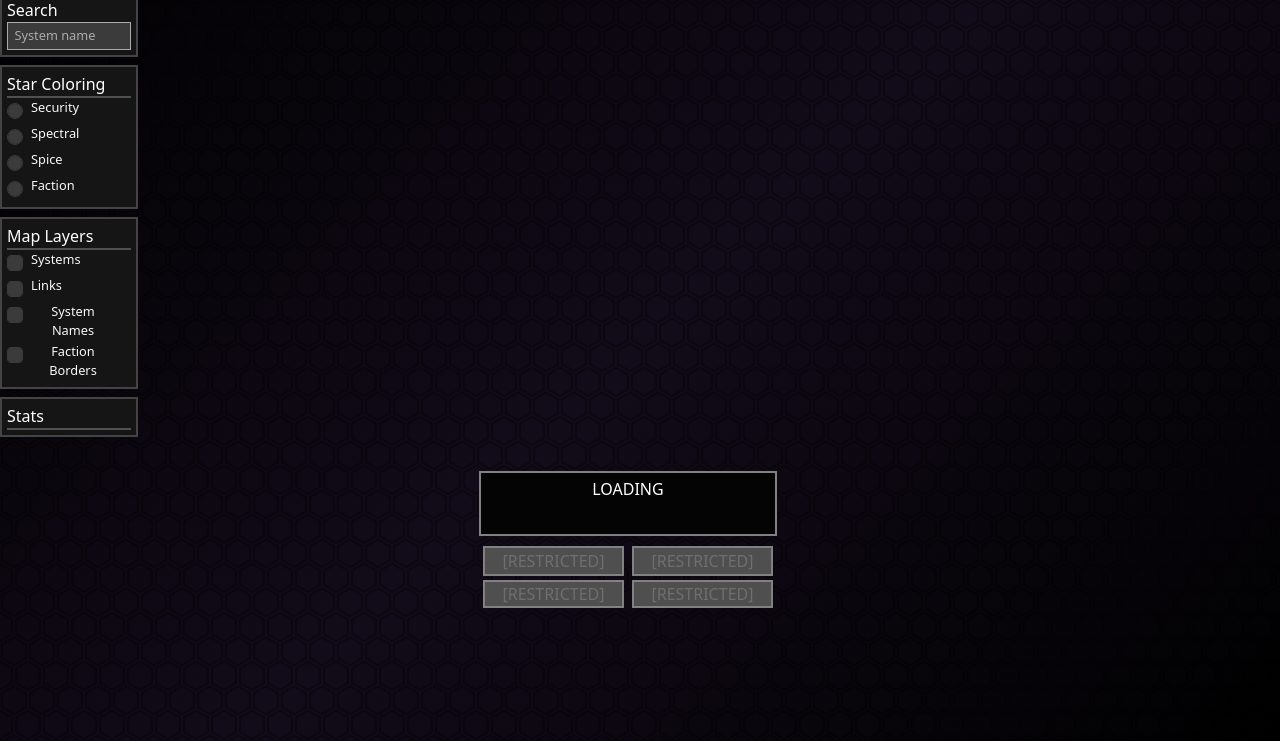
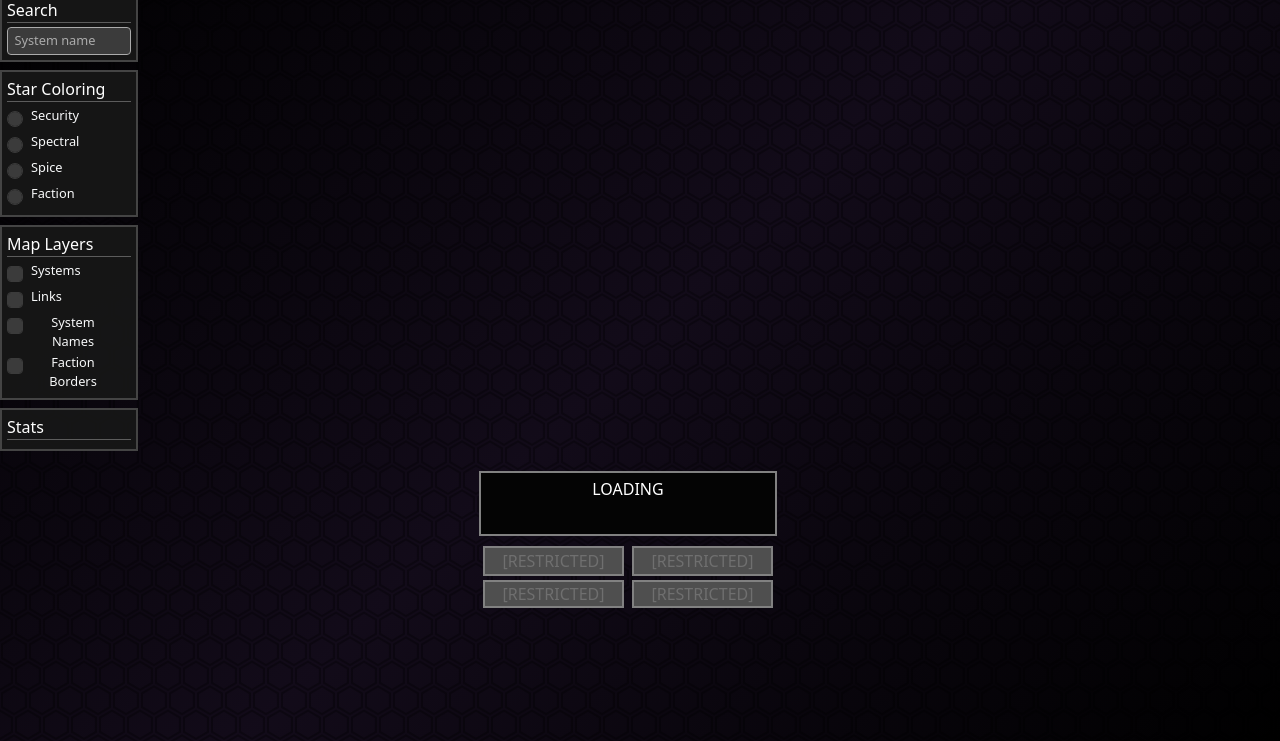
Before and after one commit to DeCEll-1/StarscapeMap, a plain HTML site: page index.html in a window 1280 px wide. Shown: the part 59-800 px from the top of the page. Drawn offline with nearby package versions, Linux system fonts and the light colour scheme.

Commit message:
Refactor menu containers to use data-title attribute
Replaces explicit label and hr elements in map menu containers with a CSS-based title using the data-title attribute. This streamlines the HTML structure and centralizes menu section titles styling in MapCSS.css.

```diff
--- a/css/MapCSS.css
+++ b/css/MapCSS.css
@@ -6,6 +6,17 @@
     border-radius: 0px;
     padding: 5px;
 }
+
+.map-menu-container::before {
+    content: attr(data-title);
+    display: inline-block;
+    width: 100%;
+    border: 0px solid #5c5c5c;
+    border-bottom-width: 1px;
+    margin-bottom: 4px;
+    pointer-events: none;
+}
+
 
 * {
     user-select: none;
--- a/index.html
+++ b/index.html
@@ -115,12 +115,9 @@
             <div id="mapCanvas" class="w-100 h-100" style="height:100vh; position:relative;">
                 <div class="position-absolute canvas-ignore" style="width:22%">
                     <div class="position-absolute" style="width:49%">
-                        <div class="map-menu-container input-group-sm" style="">
-                            <div class="">
-                                <label for="">Search</label>
-                                <input type="text" class="form-control map-menu-input-text" autocomplete="off"
-                                    placeholder="System name" aria-label="System name" id="TBSystemSearch">
-                            </div>
+                        <div class="map-menu-container input-group-sm" style="" data-title="Search">
+                            <input type="text" class="form-control map-menu-input-text" autocomplete="off"
+                                placeholder="System name" aria-label="System name" id="TBSystemSearch">
 
                             <div id="loadingStatus" style="visibility: hidden; height: 0;">
                                 <label id="loadingText" for="loadingAnimation"></label>
@@ -130,9 +127,7 @@
                             </div>
                         </div>
 
-                        <div class="map-menu-container input-group-sm mt-2" style="">
-                            <label>Star Coloring</label>
-                            <hr class="m-0" style="border: 1px solid white;">
+                        <div class="map-menu-container input-group-sm mt-2" style="" data-title="Star Coloring">
 
                             <div class="form-check form-check-inline text-center">
                                 <input class="form-check-input form-control" type="radio" name="StarColoring"
@@ -159,9 +154,7 @@
                             </div>
                         </div>
 
-                        <div class="map-menu-container input-group-sm mt-2" style="">
-                            <label>Map Layers</label>
-                            <hr class="m-0" style="border: 1px solid white;">
+                        <div class="map-menu-container input-group-sm mt-2" style="" data-title="Map Layers">
                             <div class="form-check form-check-inline text-center">
                                 <input class="form-check-input form-control" type="checkbox" id="CBSystems"
                                     value="CBSystems">
@@ -198,22 +191,19 @@
 
                         </div>
 
-                        <div id="statsContainer" class="map-menu-container input-group-sm mt-2" style="">
-                            <label>Stats</label>
-                            <hr class="m-0" style="border: 1px solid white;">
+                        <div id="statsContainer" class="map-menu-container input-group-sm mt-2" style=""
+                            data-title="Stats">
                         </div>
 
                     </div>
 
                     <div id="searchResultsContainer" class="map-menu-container input-group-sm float-end"
-                        style="width: 49%; visibility: hidden; height: 0px; padding: 0;">
+                        style="width: 49%; visibility: hidden; height: 0px; padding: 0;" data-title="Search Results">
                         <div>
-                            <label>Search Results</label>
-                            <div class="float-end">
+                            <div class="float-end" style="height: auto; margin-top: -35px;">
                                 <label onclick="clearValue('TBSystemSearch')">X</label>
                             </div>
                         </div>
-                        <hr class="m-0" style="border: 1px solid white;">
                         <ul class="ps-3 mb-0" id="searchResults">
                         </ul>
                     </div>
```
